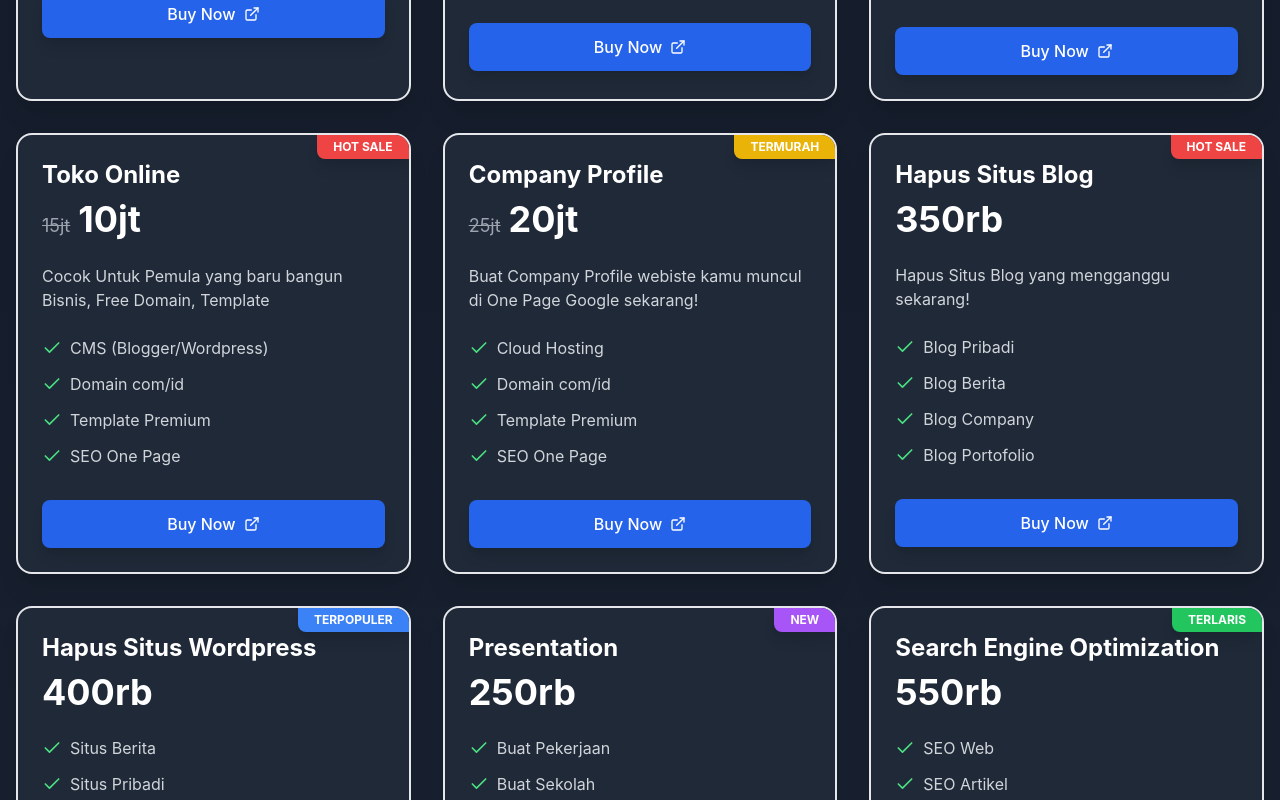
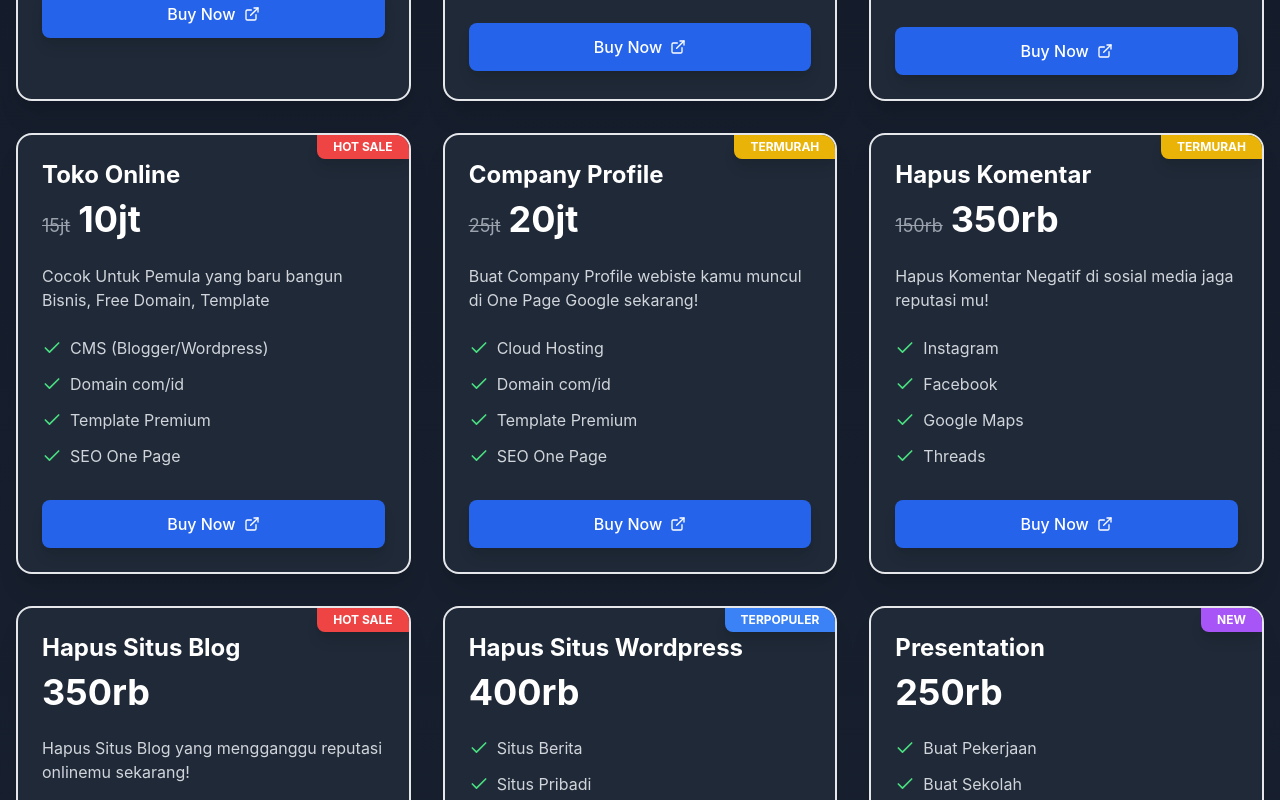
Before and after one commit to sibershopstore/pricing, a React (Vite) app: page / in a window 1280 px wide. Shown: the part 1560-2360 px from the top of the page. Built offline with nearby package versions, Linux system fonts and the light colour scheme.

Commit message:
Update pricingData.ts

```diff
--- a/src/data/pricingData.ts
+++ b/src/data/pricingData.ts
@@ -106,11 +106,21 @@ export const pricingPlans: PricingPlan[] = [
     badge: 'TERMURAH',
     category: 'web'
   },
+   {
+    id: 'komentar',
+    title: 'Hapus Komentar',
+    price: '350rb',
+    originalPrice: '150rb',
+    description: 'Hapus Komentar Negatif di sosial media jaga reputasi mu!',
+    features: ['Instagram', 'Facebook', 'Google Maps', 'Threads'],
+    badge: 'TERMURAH',
+    category: 'social'
+  },
   {
     id: 'hapus-situs-blog',
     title: 'Hapus Situs Blog',
     price: '350rb',
-    description: 'Hapus Situs Blog yang mengganggu sekarang!',
+    description: 'Hapus Situs Blog yang mengganggu reputasi onlinemu sekarang!',
     features: ['Blog Pribadi', 'Blog Berita', 'Blog Company', 'Blog Portofolio'],
     badge: 'HOT SALE',
     category: 'web'
```
